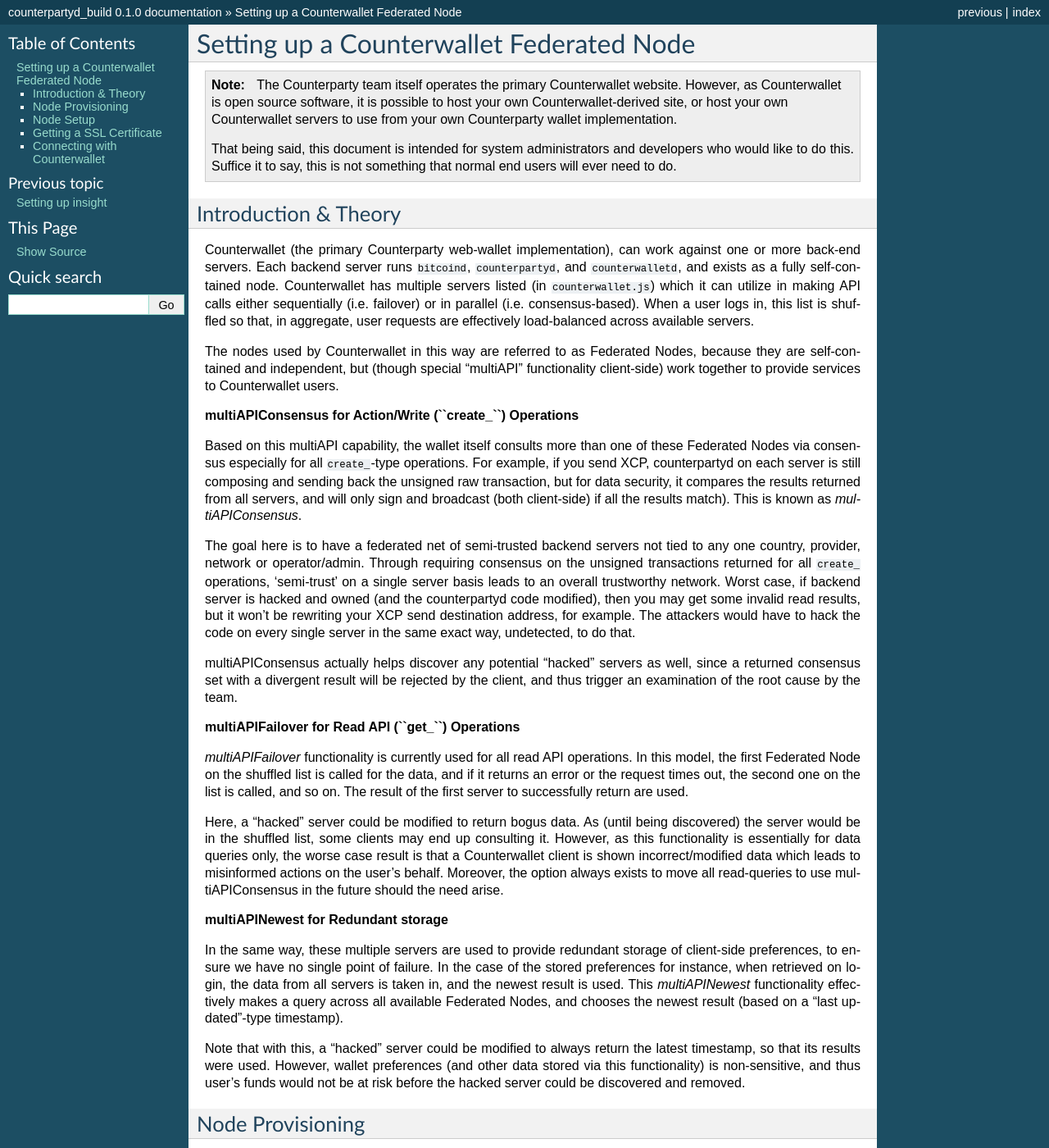
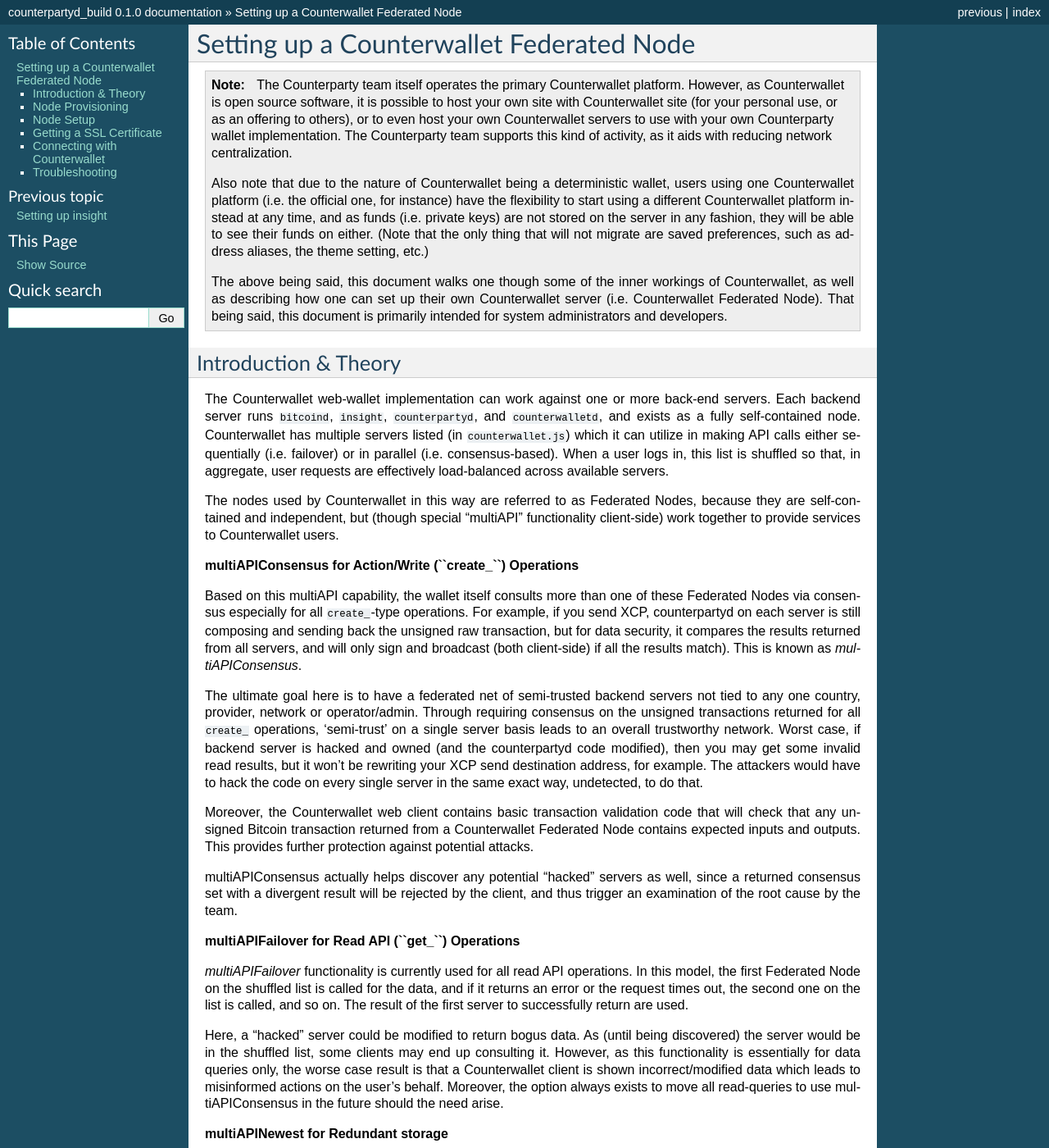
Before and after one commit to CounterpartyXCP/federatednode, a Sphinx documentation site: the page built from docs/SettingUpAFederatedNode.rst, in a window 1280 px wide and 1400 px high. Shown: the whole window at 82% size. Built offline with Sphinx 7.4.7, drawn with Linux system fonts in a browser that asks for light colours; some of the changed text lies outside the part shown.

Commit message:
mostly doc updates

```diff
--- a/docs/SettingUpAFederatedNode.rst
+++ b/docs/SettingUpAFederatedNode.rst
@@ -3,19 +3,25 @@
 
 .. note::
 
-    The Counterparty team itself operates the primary Counterwallet website. However, as Counterwallet is open source
-    software, it is possible to host your own Counterwallet-derived site, or host your own Counterwallet servers
-    to use from your own Counterparty wallet implementation.
+    The Counterparty team itself operates the primary Counterwallet platform. However, as Counterwallet is open source
+    software, it is possible to host your own site with Counterwallet site (for your personal use, or as an offering to
+    others), or to even host your own Counterwallet servers to use with your own Counterparty wallet implementation.
+    The Counterparty team supports this kind of activity, as it aids with reducing network centralization.
 
-    That being said, this document is intended for system administrators and developers who would like to do this.
-    Suffice it to say, this is not something that normal end users will ever need to do.
+    Also note that due to the nature of Counterwallet being a deterministic wallet, users using one Counterwallet platform (i.e. the
+    official one, for instance) have the flexibility to start using a different Counterwallet platform instead at any time,
+    and as funds (i.e. private keys) are not stored on the server in any fashion, they will be able to see their funds on either.
+    (Note that the only thing that will not migrate are saved preferences, such as address aliases, the theme setting, etc.)
 
+    The above being said, this document walks one though some of the inner workings of Counterwallet, as well as describing
+    how one can set up their own Counterwallet server (i.e. Counterwallet Federated Node). That being said, this document
+    is primarily intended for system administrators and developers.
 
 Introduction & Theory
 ----------------------
 
-Counterwallet (the primary Counterparty web-wallet implementation), can work against one or more back-end servers.
-Each backend server runs ``bitcoind``, ``counterpartyd``, and ``counterwalletd``, and exists as a fully self-contained
+The Counterwallet web-wallet implementation can work against one or more back-end servers.
+Each backend server runs ``bitcoind``, ``insight``, ``counterpartyd``, and ``counterwalletd``, and exists as a fully self-contained
 node. Counterwallet has multiple servers listed (in ``counterwallet.js``) which it can utilize in making API calls either
 sequentially (i.e. failover) or in parallel (i.e. consensus-based). When a user logs in, this list is shuffled so that,
 in aggregate, user requests are effectively load-balanced across available servers.
@@ -30,12 +36,16 @@
 back the unsigned raw transaction, but for data security, it compares the results returned from all servers, and will
 only sign and broadcast (both client-side) if all the results match). This is known as *multiAPIConsensus*.
 
-The goal here is to have a federated net of semi-trusted backend servers not tied to any one country, provider, network or
+The ultimate goal here is to have a federated net of semi-trusted backend servers not tied to any one country, provider, network or
 operator/admin. Through requiring consensus on the unsigned transactions returned for all ``create_`` operations, 'semi-trust'
 on a single server basis leads to an overall trustworthy network. Worst case, if backend server is hacked and owned
 (and the counterpartyd code modified), then you may get some invalid read results, but it won't be rewriting your XCP send
 destination address, for example. The attackers would have to hack the code on every single server in the same exact
 way, undetected, to do that.
+
+Moreover, the Counterwallet web client contains basic transaction validation code that will check that any unsigned Bitcoin
+transaction returned from a Counterwallet Federated Node contains expected inputs and outputs. This provides further
+protection against potential attacks.
 
 multiAPIConsensus actually helps discover any potential "hacked" servers as well, since a returned consensus set with
 a divergent result will be rejected by the client, and thus trigger an examination of the root cause by the team.
@@ -92,8 +102,12 @@
 - Utilize ``fail2ban``, ``psad``, ``chkrootkit`` and ``rkhunter``
 - Utilize modified ``sysctl`` settings for improved security and DDOS protection
 - Only one or two trusted individuals should have access to the box. All root access through ``sudo``.
+- Consider utilizing 2FA (two-factor authentication) on SSH and any other services that require login.
+  `Duo <https://www.duosecurity.com/>`__ is a good choice for this (and has great `SSH integration <https://www.duosecurity.com/unix>`__).
 - The system should have a proper hostname (e.g. counterwallet.myorganization.org), and your DNS provider should be DDOS resistant
 - System timezone should be set to UTC
+- Enable Ubuntu's  `automated security updates <http://askubuntu.com/a/204>`__
+- If running multiple servers, consider other tweaks on a per-server basis to reduce homogeneity.
 
 
 Node Setup
@@ -112,25 +126,31 @@
 
     sudo tail -f ~xcp/.bitcoin/debug.log
 
-Watching the debug log, wait for the blockchain sync to complete. Once done, launch the ``insight`` daemon(s)::
+That last command will give you information on the Bitcoin blockchain download status. While the blockchain is
+downloading, you can launch the ``insight`` daemon(s)::
 
     sudo service insight start
     sudo service insight-testnet start
 
     sudo tail -f ~xcp/insight-api/insight.log
 
-Then, watching this log, wait for the insight sync to finish. After this, reboot the box for the new services to start
-(which will include ``counterpartyd`` and ``counterwalletd``).
+Then, watching this log, wait for the insight sync (as well as the bitcoind sync) to finish, which should take between 7 and 12 hours.
+After this is all done, reboot the box for the new services to start (which includes ``counterpartyd`` and ``counterwalletd``).
 
+Then, check on the status of ``counterpartyd`` and ``counterwalletd``'s sync with the blockchain using::
+
+    sudo tail -f ~xcp/.config/counterpartyd/counterpartyd.log
+    sudo tail -f ~xcp/.config/counterwalletd/countewalletd.log
+
+Once both are fully synced up, you should be good to proceed.
 
 Getting a SSL Certificate
 --------------------------
 
 By default, the system is set up to use a self-signed SSL certificate. If you are hosting your services for others,
-you should get your own SSL certificate from your DNS registrar (so that your users don't see a certificate warning when
-they visit your site). Once you have that certificate, create a
-nginx-compatible ``.pem`` file, and place that at ``/etc/ssl/certs/counterwallet.pem``. Then, place your SSL private key
-at ``/etc/ssl/private/counterwallet.key``.
+you should get your own SSL certificate from your DNS registrar so that your users don't see a certificate warning when
+they visit your site. Once you have that certificate, create a nginx-compatible ``.pem`` file, and place that
+at ``/etc/ssl/certs/counterwallet.pem``. Then, place your SSL private key at ``/etc/ssl/private/counterwallet.key``.
 
 After doing this, edit the ``/etc/nginx/sites-enabled/counterwallet.conf`` file. Comment out the two development
 SSL certificate lines, and uncomment the production SSL cert lines, like so::
@@ -155,3 +175,27 @@
 Search for the line that sets ``counterwalletd_urls`` for production mode (``!IS_DEV``) and modify to use your own hostnames.
 Note that we recommend that you use hostnames so that the API communications can be SSL encrypted (since it appears that
 IP address-based SSL certificates are being phased out).
+
+After doing this, you should be able to visit your Counterwallet server and log in.
+
+
+Troubleshooting
+------------------------------------
+
+If you experience issues with your Counterwallet server, a good start is to check out the logs. Something like the following should work::
+
+    #if for mainnet
+    sudo tail -f ~xcp/.config/counterpartyd/counterpartyd.log
+    sudo tail -f ~xcp/.config/counterwalletd/countewalletd.log
+    sudo tail -f ~xcp/.config/counterpartyd/api.error.log
+    sudo tail -f ~xcp/.config/counterwalletd/api.error.log
+
+    #if for testnet
+    sudo tail -f ~xcp/.config/counterpartyd-testnet/counterpartyd.log
+    sudo tail -f ~xcp/.config/counterwalletd-testnet/counterwalletd.log
+    sudo tail -f ~xcp/.config/counterpartyd-testnet/api.error.log
+    sudo tail -f ~xcp/.config/counterwalletd-testnet/api.error.log
+
+These logs should hopefully provide some useful information that will help you further diagnose your issue. You can also
+keep tailing them (or use them with a log analysis tool like Splunk) to gain insight on the current
+status of ``counterpartyd``/``counterwalletd``.
--- a/setup_federated_node.py
+++ b/setup_federated_node.py
@@ -191,11 +191,11 @@
         os.path.join(os.path.expanduser('~'+USERNAME), ".config", "counterpartyd-testnet", "counterpartyd.conf") ]:
         f = open(cfgFilename, 'a+')
         content = f.read()
-        if 'insight-enable' not in content:
+        if not re.search(r'insight-enable', content):
             f.write('\ninsight-enable=1')
-        if 'api-num-threads' not in content:
+        if not re.search(r'api-num-threads', content):
             f.write('\napi-num-threads=100')
-        if 'api-request-queue-size' not in content:
+        if not re.search(r'api-request-queue-size', content):
             f.write('\napi-request-queue-size=500')
         f.close()
 
```
